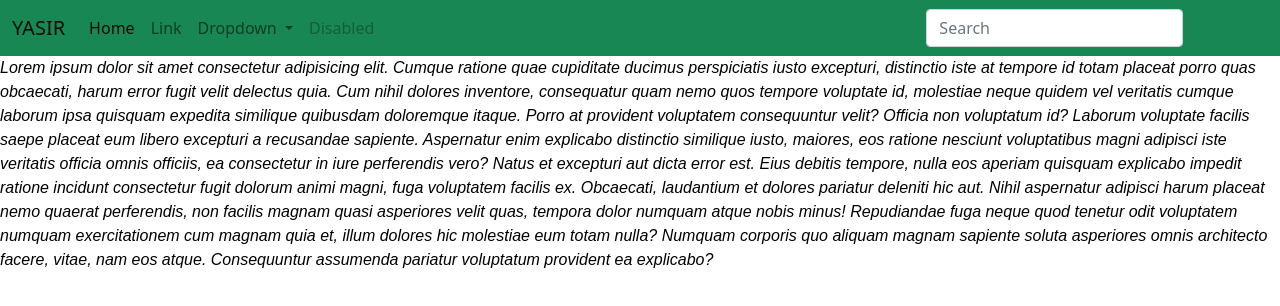
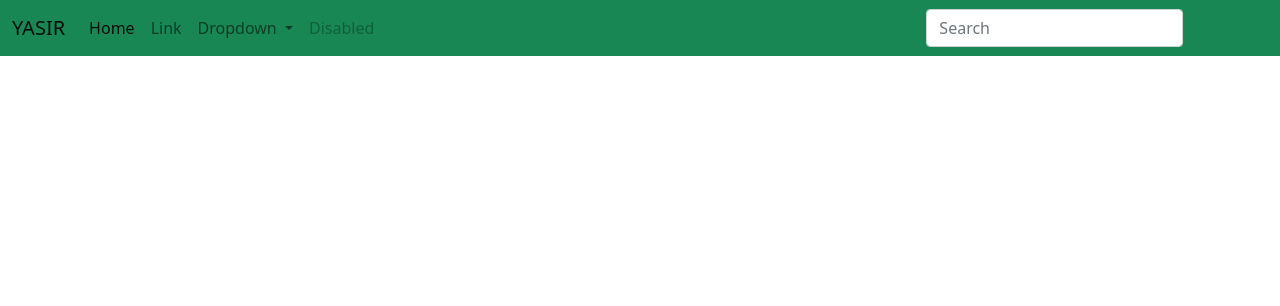
Before and after one commit to yasirkhairullah/coba-gitignore, a plain HTML site: page index.html in a window 1280 px wide. Drawn offline with nearby package versions, Linux system fonts and the light colour scheme.

Commit message:
menghapus paragraf

```diff
--- a/index.html
+++ b/index.html
@@ -87,29 +87,6 @@
     <!-- NAVBAR END -->
 
     <!-- PARAGRAF START -->
-    <p>
-      Lorem ipsum dolor sit amet consectetur adipisicing elit. Cumque ratione
-      quae cupiditate ducimus perspiciatis iusto excepturi, distinctio iste at
-      tempore id totam placeat porro quas obcaecati, harum error fugit velit
-      delectus quia. Cum nihil dolores inventore, consequatur quam nemo quos
-      tempore voluptate id, molestiae neque quidem vel veritatis cumque laborum
-      ipsa quisquam expedita similique quibusdam doloremque itaque. Porro at
-      provident voluptatem consequuntur velit? Officia non voluptatum id?
-      Laborum voluptate facilis saepe placeat eum libero excepturi a recusandae
-      sapiente. Aspernatur enim explicabo distinctio similique iusto, maiores,
-      eos ratione nesciunt voluptatibus magni adipisci iste veritatis officia
-      omnis officiis, ea consectetur in iure perferendis vero? Natus et
-      excepturi aut dicta error est. Eius debitis tempore, nulla eos aperiam
-      quisquam explicabo impedit ratione incidunt consectetur fugit dolorum
-      animi magni, fuga voluptatem facilis ex. Obcaecati, laudantium et dolores
-      pariatur deleniti hic aut. Nihil aspernatur adipisci harum placeat nemo
-      quaerat perferendis, non facilis magnam quasi asperiores velit quas,
-      tempora dolor numquam atque nobis minus! Repudiandae fuga neque quod
-      tenetur odit voluptatem numquam exercitationem cum magnam quia et, illum
-      dolores hic molestiae eum totam nulla? Numquam corporis quo aliquam magnam
-      sapiente soluta asperiores omnis architecto facere, vitae, nam eos atque.
-      Consequuntur assumenda pariatur voluptatum provident ea explicabo?
-    </p>
     <!-- PARAGRAF END -->
 
     <!-- Optional JavaScript; choose one of the two! -->
```
